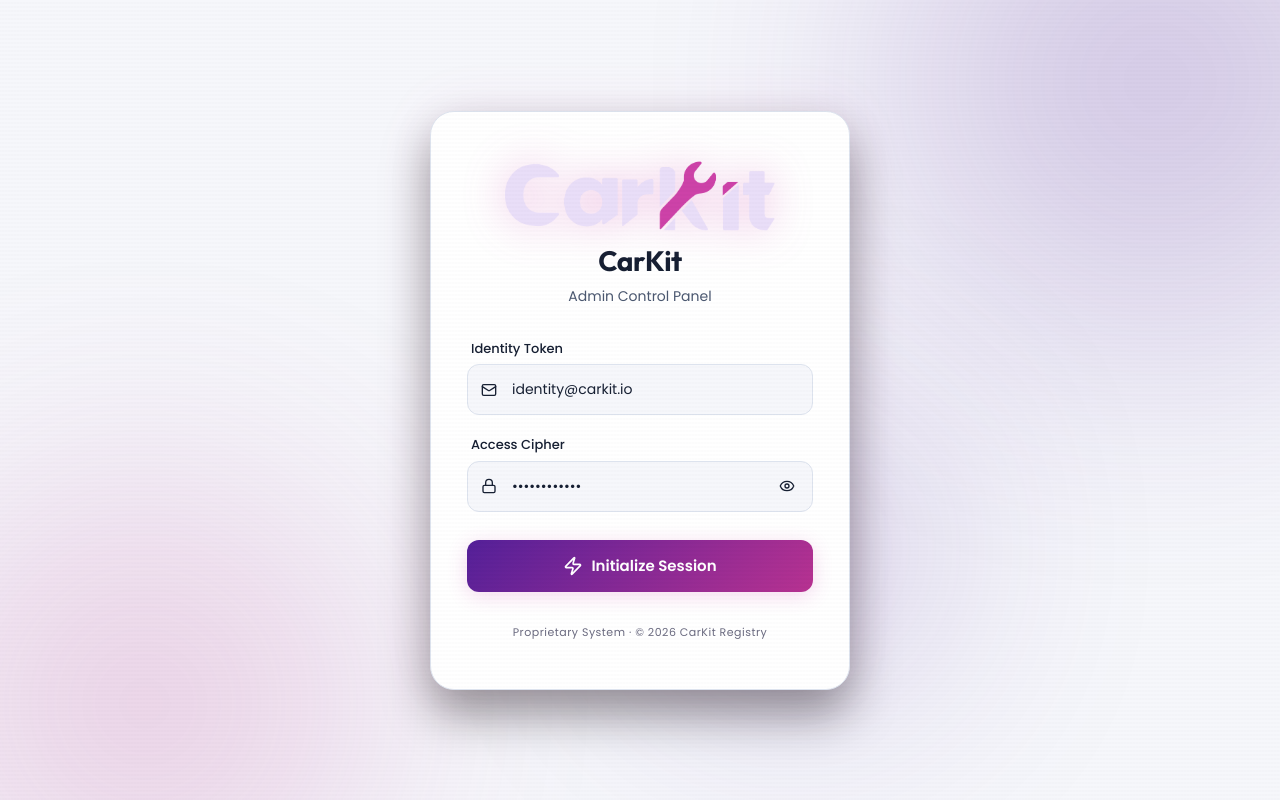
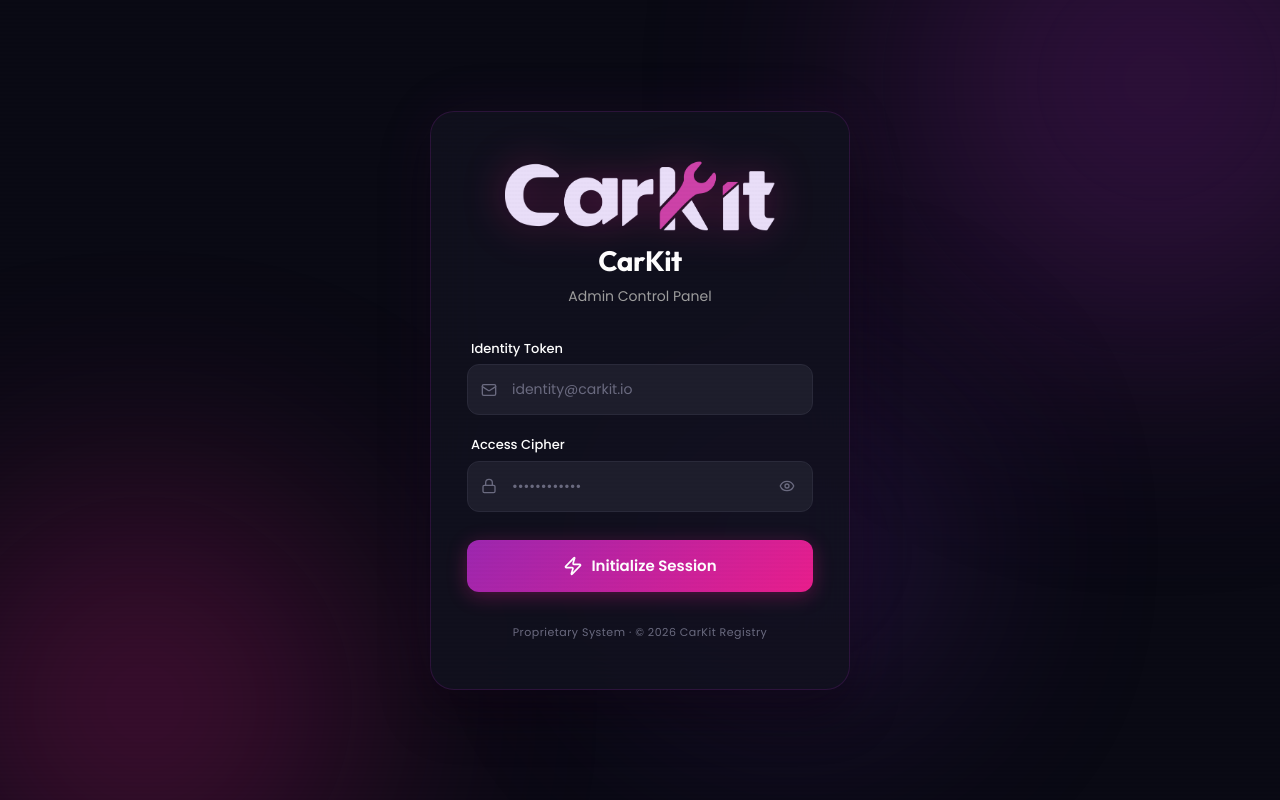
Before and after one commit to muuhamedhany/CarKit-Admin-Web, a React (Vite) app: page /login in a window 1280 px wide. Built offline with nearby package versions, Linux system fonts and the light colour scheme; no server answers.

Commit message:
feat: update login page styles with new color scheme and improved background effects

```diff
--- a/src/pages/Login.css
+++ b/src/pages/Login.css
@@ -8,7 +8,7 @@
     display: flex;
     align-items: center;
     justify-content: center;
-    background: var(--bg-primary);
+    background: #0A0A14;
     position: relative;
     overflow: hidden;
     font-family: 'Poppins', sans-serif;
@@ -19,7 +19,7 @@
     position: absolute;
     border-radius: 50%;
     filter: blur(120px);
-    opacity: 0.2;
+    opacity: 0.25;
     pointer-events: none;
     animation: orb-float 12s ease-in-out infinite alternate;
 }
@@ -27,7 +27,7 @@
 .login-bg-orb-1 {
     width: 500px;
     height: 500px;
-    background: var(--accent-purple);
+    background: #9C27B0;
     top: -150px;
     right: -100px;
     animation-duration: 14s;
@@ -36,7 +36,7 @@
 .login-bg-orb-2 {
     width: 400px;
     height: 400px;
-    background: var(--accent-pink);
+    background: #E91E8C;
     bottom: -120px;
     left: -80px;
     animation-duration: 10s;
@@ -46,7 +46,7 @@
 .login-bg-orb-3 {
     width: 300px;
     height: 300px;
-    background: var(--accent-purple);
+    background: #7B2FBE;
     top: 50%;
     left: 50%;
     transform: translate(-50%, -50%);
@@ -75,13 +75,13 @@
     width: 100%;
     max-width: 420px;
     padding: 48px 36px;
-    background: var(--bg-secondary);
+    background: rgba(18, 18, 31, 0.85);
     backdrop-filter: blur(24px);
     -webkit-backdrop-filter: blur(24px);
-    border: 1px solid var(--border-subtle);
+    border: 1px solid rgba(156, 39, 176, 0.2);
     border-radius: 24px;
     box-shadow:
-        0 0 60px rgba(205, 66, 168, 0.08),
+        0 0 60px rgba(156, 39, 176, 0.08),
         0 24px 48px rgba(0, 0, 0, 0.4);
     margin: 20px;
 }
@@ -97,7 +97,7 @@
     height: 72px;
     width: auto;
     object-fit: contain;
-    filter: drop-shadow(0 0 20px rgba(205, 66, 168, 0.3));
+    filter: drop-shadow(0 0 20px rgba(233, 30, 140, 0.3));
 }
 
 /* ---------- Typography ---------- */
@@ -105,7 +105,7 @@
     text-align: center;
     font-size: 28px;
     font-weight: 700;
-    color: var(--text-primary);
+    color: #FFFFFF;
     margin: 0 0 4px;
     letter-spacing: -0.5px;
 }
@@ -113,7 +113,7 @@
 .login-subtitle {
     text-align: center;
     font-size: 14px;
-    color: var(--text-secondary);
+    color: #9E9E9E;
     margin: 0 0 32px;
     font-weight: 400;
 }
@@ -124,10 +124,10 @@
     align-items: center;
     gap: 8px;
     padding: 12px 16px;
-    background: rgba(239, 68, 68, 0.1);
-    border: 1px solid rgba(239, 68, 68, 0.3);
+    background: rgba(233, 30, 140, 0.1);
+    border: 1px solid rgba(233, 30, 140, 0.3);
     border-radius: 12px;
-    color: #EF4444;
+    color: #FF69B4;
     font-size: 13px;
     margin-bottom: 20px;
     animation: shake 0.4s ease-in-out;
@@ -165,7 +165,7 @@
 .login-label {
     font-size: 13px;
     font-weight: 500;
-    color: var(--text-primary);
+    color: #FFFFFF;
     padding-left: 4px;
 }
 
@@ -178,7 +178,7 @@
 .login-input-icon {
     position: absolute;
     left: 14px;
-    color: var(--text-muted);
+    color: #6B6B80;
     pointer-events: none;
     transition: color 0.2s;
 }
@@ -186,10 +186,10 @@
 .login-input {
     width: 100%;
     padding: 14px 14px 14px 44px;
-    background: var(--bg-primary);
-    border: 1px solid var(--border-subtle);
+    background: #1E1E2C;
+    border: 1px solid #2A2A3A;
     border-radius: 12px;
-    color: var(--text-primary);
+    color: #FFFFFF;
     font-size: 14px;
     font-family: 'Poppins', sans-serif;
     outline: none;
@@ -197,21 +197,21 @@
 }
 
 .login-input::placeholder {
-    color: var(--text-muted);
+    color: #6B6B80;
 }
 
 .login-input:focus {
-    border-color: var(--accent-purple);
-    box-shadow: 0 0 0 3px var(--accent-soft);
+    border-color: #9C27B0;
+    box-shadow: 0 0 0 3px rgba(156, 39, 176, 0.15);
 }
 
 .login-input:focus+.login-input-icon,
 .login-input:focus~.login-input-icon {
-    color: var(--accent-pink);
+    color: #E91E8C;
 }
 
 .login-input-wrapper:focus-within .login-input-icon {
-    color: var(--accent-pink);
+    color: #E91E8C;
 }
 
 .login-toggle-password {
@@ -219,7 +219,7 @@
     right: 14px;
     background: none;
     border: none;
-    color: var(--text-muted);
+    color: #6B6B80;
     cursor: pointer;
     padding: 4px;
     display: flex;
@@ -228,7 +228,7 @@
 }
 
 .login-toggle-password:hover {
-    color: var(--accent-pink);
+    color: #E91E8C;
 }
 
 /* ---------- Gradient Button ---------- */
@@ -240,7 +240,7 @@
     width: 100%;
     padding: 15px;
     margin-top: 8px;
-    background: linear-gradient(135deg, var(--accent-purple), var(--accent-pink));
+    background: linear-gradient(135deg, #9C27B0, #E91E8C);
     color: #FFFFFF;
     font-size: 15px;
     font-weight: 600;
@@ -249,7 +249,7 @@
     border-radius: 12px;
     cursor: pointer;
     transition: all 0.3s ease;
-    box-shadow: 0 4px 20px rgba(205, 66, 168, 0.2);
+    box-shadow: 0 4px 20px rgba(233, 30, 140, 0.3);
     position: relative;
     overflow: hidden;
 }
@@ -274,7 +274,7 @@
 
 .login-button:hover {
     transform: translateY(-2px);
-    box-shadow: 0 8px 30px rgba(205, 66, 168, 0.3);
+    box-shadow: 0 8px 30px rgba(233, 30, 140, 0.4);
 }
 
 .login-button:active {
```
